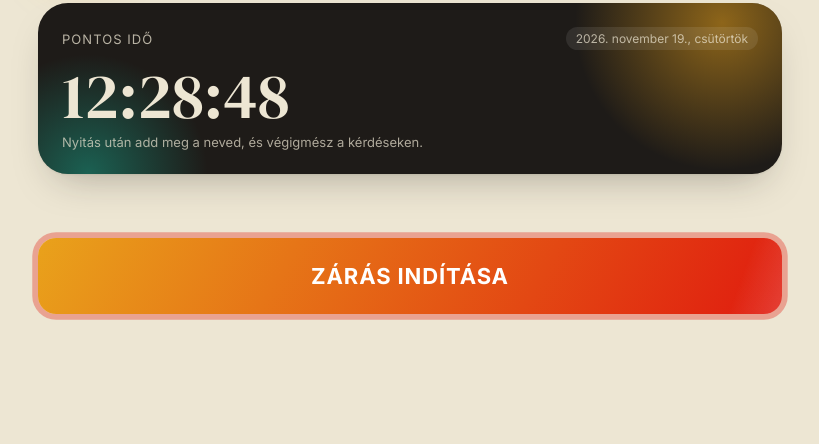
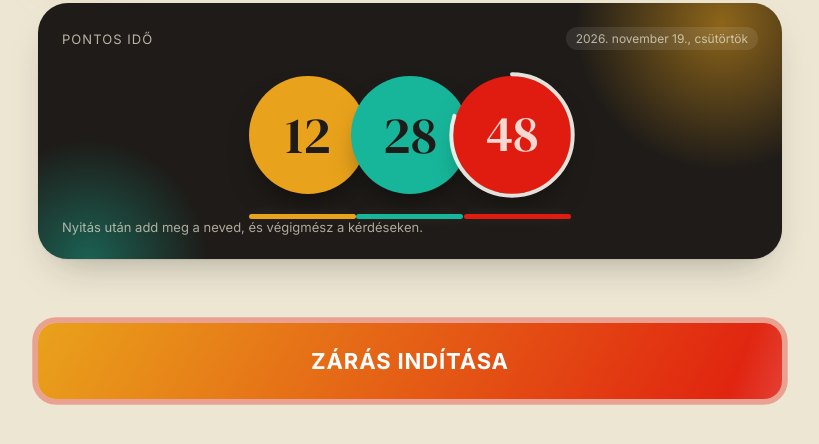
Before and after one commit to tpatrikjanos-create/menzazaras, a plain HTML site: page index.html in a window 1280 px wide. Shown: the part 90-534 px from the top of the page, without its empty margins (230-1049 px from the left). Drawn offline with Linux system fonts and the light colour scheme.

Commit message:
Pontos idő: logó-alapú óra (három kör, másodperc-gyűrű, színes aláhúzás)
Co-Authored-By: Claude Haiku 5.5 <noreply@anthropic.com>
Claude-Session: https://claude.ai/code/session_01CUACurs62xQS4rroQiDAHx

```diff
--- a/index.html
+++ b/index.html
@@ -87,6 +87,24 @@ button{font:inherit}
 .hero-top{display:flex;justify-content:space-between;align-items:center;font-size:13px;letter-spacing:.08em;text-transform:uppercase;opacity:.75;gap:8px}
 .live{background:rgba(255,255,255,.12);padding:4px 10px;border-radius:99px;text-transform:none;letter-spacing:0;font-size:12px;white-space:nowrap}
 .num{font-family:"DM Serif Display",Georgia,serif;font-size:clamp(44px,11vw,64px);line-height:1;margin:14px 0 6px;font-variant-numeric:tabular-nums}
+/* logó-alapú óra */
+.clock3{display:flex;justify-content:center;align-items:center;margin:20px 0 0;padding:6px 0}
+.cc{position:relative;width:clamp(92px,27vw,118px);aspect-ratio:1;border-radius:50%;display:grid;place-items:center;font-family:"DM Serif Display",Georgia,serif;font-size:clamp(38px,10.5vw,52px);line-height:1;color:var(--ink);font-variant-numeric:tabular-nums;box-shadow:0 16px 30px -12px rgba(0,0,0,.55);animation:pop .8s cubic-bezier(.2,1.2,.4,1) both}
+.cc span{display:block;transform-origin:center}
+.cc span.tick{animation:tickNum .42s cubic-bezier(.2,.9,.3,1.3)}
+@keyframes tickNum{from{transform:translateY(-22%) scale(.86);opacity:.2}to{transform:none;opacity:1}}
+.cc-h{background:var(--orange);z-index:1;animation-delay:.05s}
+.cc-m{background:var(--teal);margin-left:-16px;z-index:2;animation-delay:.2s}
+.cc-s{background:var(--red);color:var(--paper);margin-left:-16px;z-index:3;animation-delay:.35s}
+.cc-s span{position:relative;z-index:1}
+.cc-s .ring{position:absolute;inset:-7px;width:calc(100% + 14px);height:calc(100% + 14px);transform:rotate(-90deg);pointer-events:none;overflow:visible;z-index:0}
+.cc-s .ring circle{fill:none;stroke:var(--paper);stroke-width:3;stroke-linecap:round;opacity:.9}
+.clock-ul{display:flex;justify-content:center;margin:14px auto 0;max-width:calc(3 * clamp(92px,27vw,118px) - 32px)}
+.clock-ul i{flex:1;height:5px;border-radius:3px;transform-origin:left center;animation:grow .7s both}
+.clock-ul .u1{background:var(--orange);animation-delay:.7s}
+.clock-ul .u2{background:var(--teal);animation-delay:.85s}
+.clock-ul .u3{background:var(--red);animation-delay:1s}
+.hero .clock-ul i{box-shadow:0 0 14px rgba(255,255,255,.08)}
 .sec{font-family:"DM Serif Display",Georgia,serif;font-weight:400;font-size:22px;margin:26px 2px 10px}
 .sec-l{font-family:"DM Serif Display",Georgia,serif;font-weight:400;font-size:20px;margin:22px 0 8px}
 
@@ -644,7 +662,15 @@ const screens={
       ${CONFIGURED?"":`<div class="notice"><b>Firebase még nincs beállítva.</b> Élő mentés nincs, csak a teszt és a demó működik az admin nézetből.</div>`}
       <section class="hero rise" style="--i:0">
         <div class="hero-top"><span>Pontos idő</span><span class="live" id="date"></span></div>
-        <div class="num" id="clock">--:--:--</div>
+        <div class="clock3" aria-label="Pontos idő">
+          <div class="cc cc-h"><span id="ch">--</span></div>
+          <div class="cc cc-m"><span id="cm">--</span></div>
+          <div class="cc cc-s">
+            <svg class="ring" viewBox="0 0 100 100" aria-hidden="true"><circle id="cring" cx="50" cy="50" r="46" stroke-dasharray="289.03" stroke-dashoffset="289.03"/></svg>
+            <span id="cs">--</span>
+          </div>
+        </div>
+        <div class="clock-ul" aria-hidden="true"><i class="u1"></i><i class="u2"></i><i class="u3"></i></div>
         <p class="muted small" style="margin:0;color:var(--cream);opacity:.7">Nyitás után add meg a neved, és végigmész a kérdéseken.</p>
       </section>
       <div style="margin-top:64px">
@@ -872,9 +898,16 @@ function render(){
   if(S.screen==="derive"&&S.dplay){S.dplay=false;playDerive();}
   if(S.screen!=="derive")S.dtoken++;
 }
+/* Pontos idő: a logó három köre (óra · perc · másodperc), a másodperc-kör gyűrűjével */
+const RING_LEN=2*Math.PI*46;
+function bump(el){el.classList.remove("tick");void el.offsetWidth;el.classList.add("tick");}
 function updateClock(){
-  const c=$("#clock"),d=$("#date"),now=new Date();
-  if(c)c.textContent=now.toLocaleTimeString("hu-HU",{hour:"2-digit",minute:"2-digit",second:"2-digit"});
+  const d=document.getElementById("date"),now=new Date();
+  const h=document.getElementById("ch"),m=document.getElementById("cm"),s=document.getElementById("cs"),ring=document.getElementById("cring");
+  if(h&&h.textContent!==String(now.getHours()).padStart(2,"0")){h.textContent=String(now.getHours()).padStart(2,"0");bump(h);}
+  if(m&&m.textContent!==String(now.getMinutes()).padStart(2,"0")){m.textContent=String(now.getMinutes()).padStart(2,"0");bump(m);}
+  if(s){s.textContent=String(now.getSeconds()).padStart(2,"0");bump(s);}
+  if(ring)ring.style.strokeDashoffset=(RING_LEN*(1-now.getSeconds()/60)).toFixed(2);
   if(d)d.textContent=now.toLocaleDateString("hu-HU",{weekday:"long",year:"numeric",month:"long",day:"numeric"});
 }
 setInterval(updateClock,1000);
```
